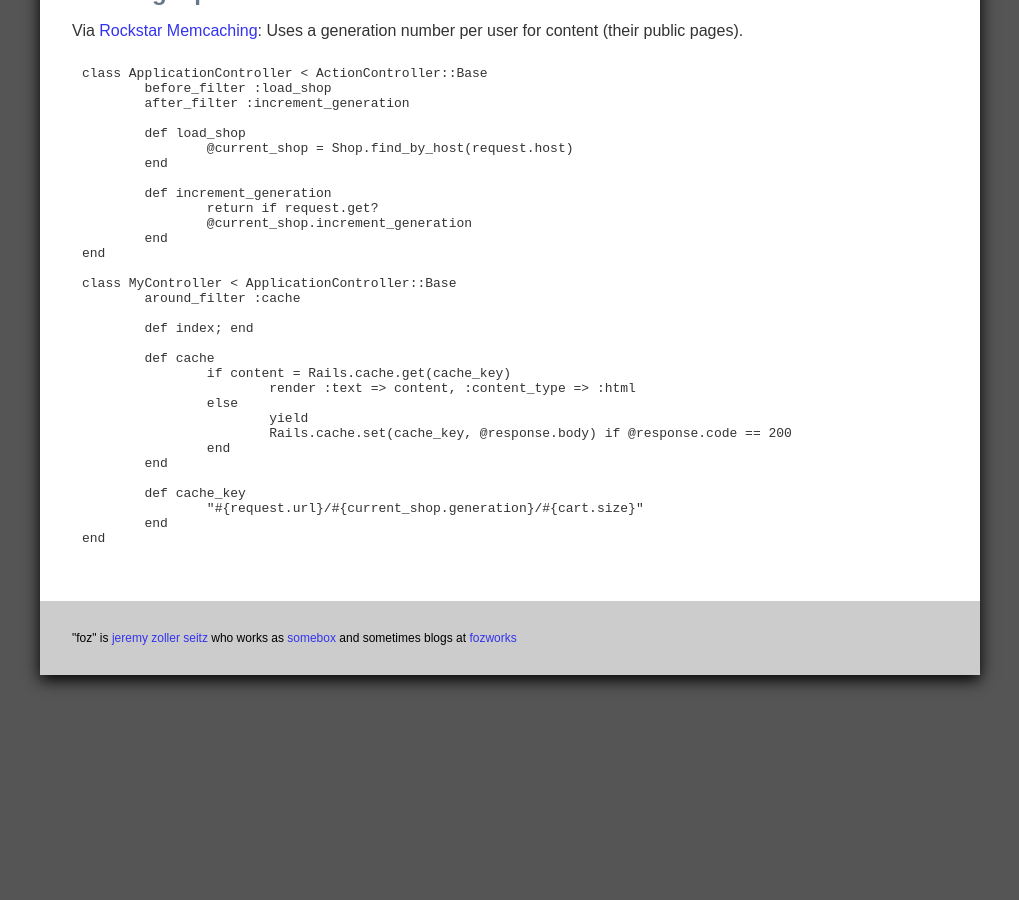
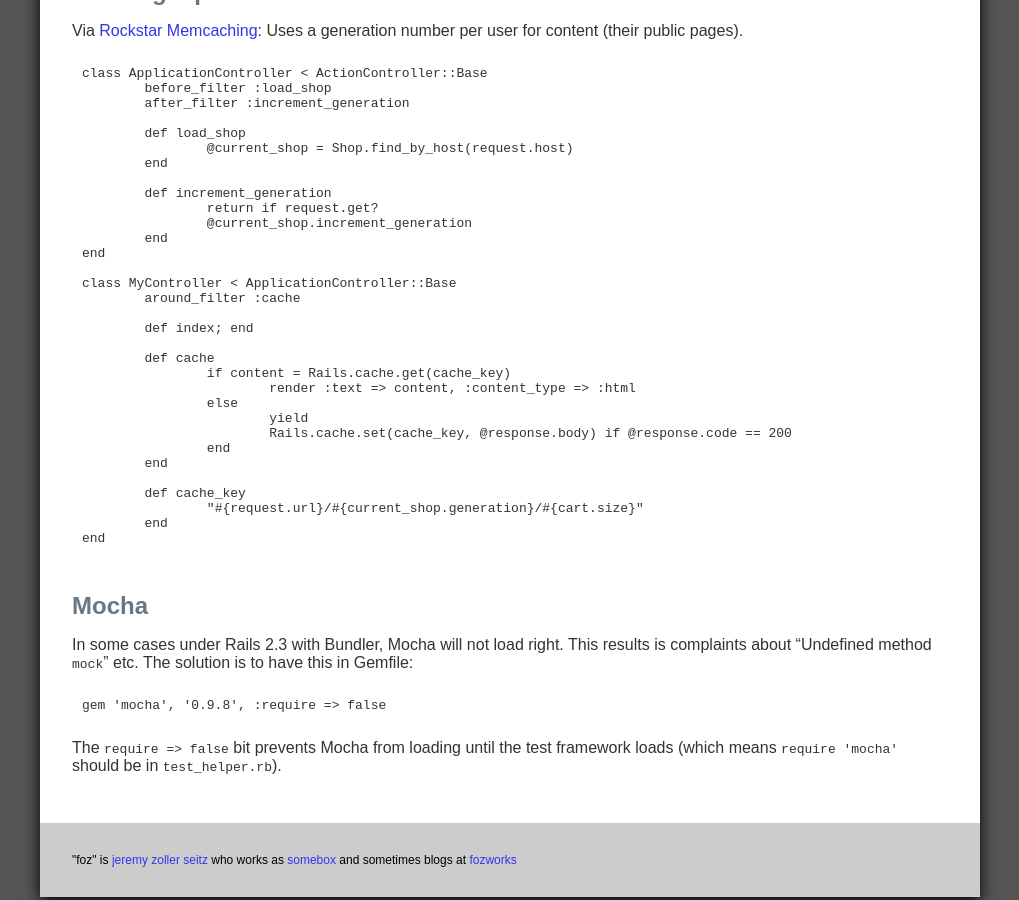
Before and after one commit to foz/foz.github.com, a Jekyll site: the page built from ruby-and-rails-notes.md, in a window 1280 px wide and 900 px high, scrolled down 5022 px. Shown: the whole window, without its empty margins (130-1149 px from the left). Built offline with Jekyll 4.4.1, drawn with Linux system fonts in a browser that asks for light colours; Markdown is read by kramdown in place of the engine named in the settings.

Commit message:
note via Mike re: mocha

```diff
--- a/ruby-and-rails-notes.md
+++ b/ruby-and-rails-notes.md
@@ -306,3 +306,12 @@ Uses a generation number per user for content (their public pages).
 			"#{request.url}/#{current_shop.generation}/#{cart.size}"
 		end
 	end
+
+Mocha
+-----
+
+In some cases under Rails 2.3 with Bundler, Mocha will not load right. This results is complaints about "Undefined method `mock`" etc. The solution is to have this in Gemfile:
+
+	gem 'mocha', '0.9.8', :require => false
+
+The `require => false` bit prevents Mocha from loading until the test framework loads (which means `require 'mocha'` should be in `test_helper.rb`).
```
